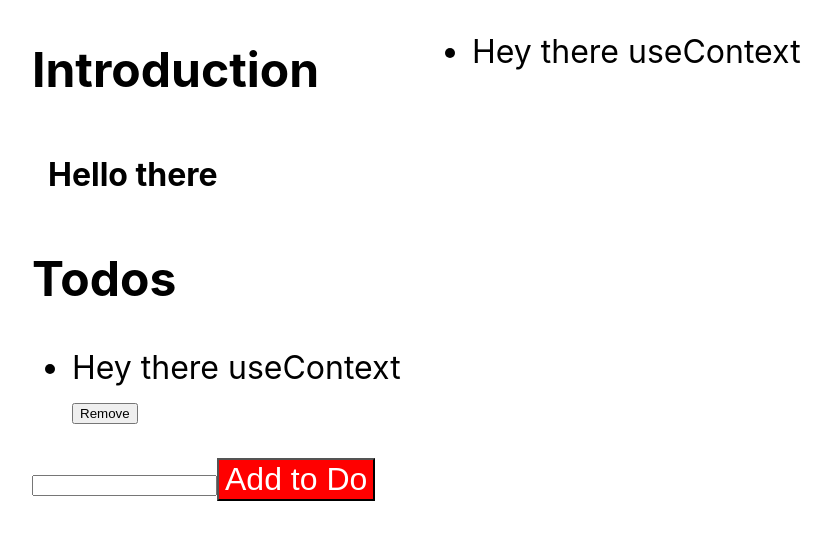
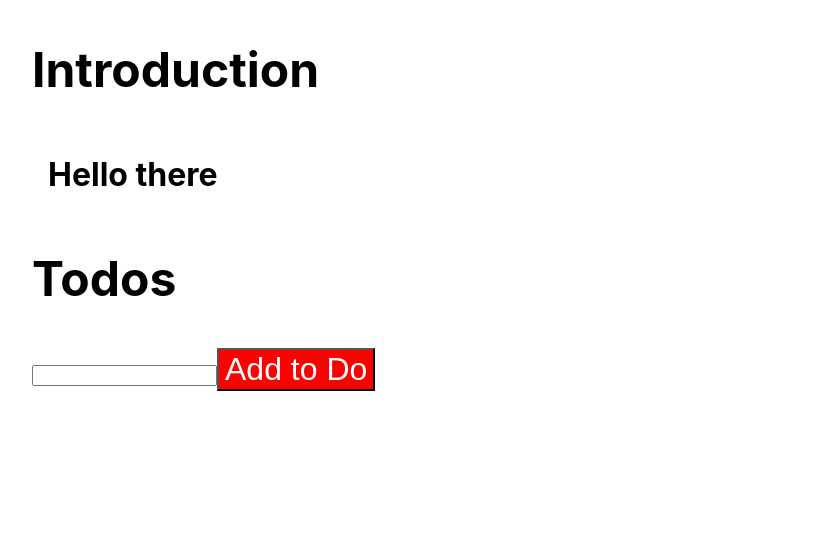
Before and after one commit to UJ528491/no-bs-ts-react, a React (Create React App) app: page / in a window 1280 px wide. Shown: the top 540 px of the page, without its empty margins (208-1039 px from the left). Built offline with nearby package versions, Linux system fonts and the light colour scheme.

Commit message:
custom hooks : globalstate in react-use

```diff
--- a/package.json
+++ b/package.json
@@ -13,6 +13,7 @@
     "react": "^17.0.2",
     "react-dom": "^17.0.2",
     "react-scripts": "4.0.3",
+    "react-use": "^17.3.1",
     "typescript": "^4.1.2",
     "web-vitals": "^1.0.1"
   },
--- a/src/App.tsx
+++ b/src/App.tsx
@@ -1,6 +1,12 @@
 import React, { useCallback, useRef } from "react";
 import "./App.css";
-import { TodosProvider, useTodos, useAddTodo, useRemoveTodo } from "./useTodos";
+import {
+  TodosProvider,
+  useTodos,
+  useAddTodo,
+  useRemoveTodo,
+  useTodosManager,
+} from "./useTodos";
 
 const Heading = ({ title }: { title: string }) => <h2>{title}</h2>;
 const Box: React.FunctionComponent = ({ children }) => (
@@ -55,9 +61,10 @@ function UL<T>({
     </ul>
   );
 }
+const initialTodos = [{ id: 0, text: "Hey there useContext", done: false }];
 
 function App() {
-  const todos = useTodos();
+  const { todos } = useTodosManager(initialTodos);
   const addTodo = useAddTodo();
   const removeTodo = useRemoveTodo();
   const newTodoRef = useRef<HTMLInputElement>(null);
@@ -95,16 +102,14 @@ function App() {
 }
 
 const JustShowTodos = () => {
-  const todos = useTodos();
+  const { todos } = useTodosManager(initialTodos);
   return (
     <UL items={todos} itemClick={() => {}} render={todo => <>{todo.text}</>} />
   );
 };
 
 const AppWrapper = () => (
-  <TodosProvider
-    initialTodos={[{ id: 0, text: "Hey there useContext", done: false }]}
-  >
+  <TodosProvider initialTodos={[]}>
     <div
       style={{
         display: "grid",
--- a/src/useTodos.tsx
+++ b/src/useTodos.tsx
@@ -1,4 +1,5 @@
-import { createContext, useCallback, useContext, useReducer } from "react";
+import { createContext, useCallback, useContext, useEffect } from "react";
+import { createGlobalState } from "react-use";
 
 interface Todo {
   id: number;
@@ -23,41 +24,38 @@ const TodoContext = createContext<UseTodosManagerResult>({
   removeTodo: () => {},
 });
 
-function useTodosManager(initialTodos: Todo[]): {
+const useGlobalTodos = createGlobalState<Todo[]>([]);
+
+export function useTodosManager(initialTodos: Todo[]): {
   todos: Todo[];
   addTodo: (text: string) => void;
   removeTodo: (id: number) => void;
 } {
-  const [todos, dispatch] = useReducer((state: Todo[], action: ActionType) => {
-    switch (action.type) {
-      case "ADD":
-        return [
-          ...state,
-          {
-            id: state.length,
-            text: action.text,
-            done: false,
-          },
-        ];
-      case "REMOVE":
-        return state.filter(({ id }) => id !== action.id);
-      default:
-        throw new Error();
-    }
-  }, initialTodos);
+  const [todos, setTodos] = useGlobalTodos();
 
-  const addTodo = useCallback((text: string) => {
-    dispatch({
-      type: "ADD",
-      text,
-    });
-  }, []);
-  const removeTodo = useCallback((id: number) => {
-    dispatch({
-      type: "REMOVE",
-      id,
-    });
-  }, []);
+  useEffect(() => {
+    setTodos(initialTodos);
+  }, [initialTodos]);
+
+  const addTodo = useCallback(
+    (text: string) => {
+      setTodos([
+        ...todos,
+        {
+          id: todos.length,
+          text: text,
+          done: false,
+        },
+      ]);
+    },
+    [todos, setTodos]
+  );
+  const removeTodo = useCallback(
+    (removeId: number) => {
+      setTodos(todos.filter(({ id }) => id !== removeId));
+    },
+    [todos, setTodos]
+  );
 
   return { todos, addTodo, removeTodo };
 }
```
Also changed, not shown: 1 other file (tests, documents, lock files or other folders).
